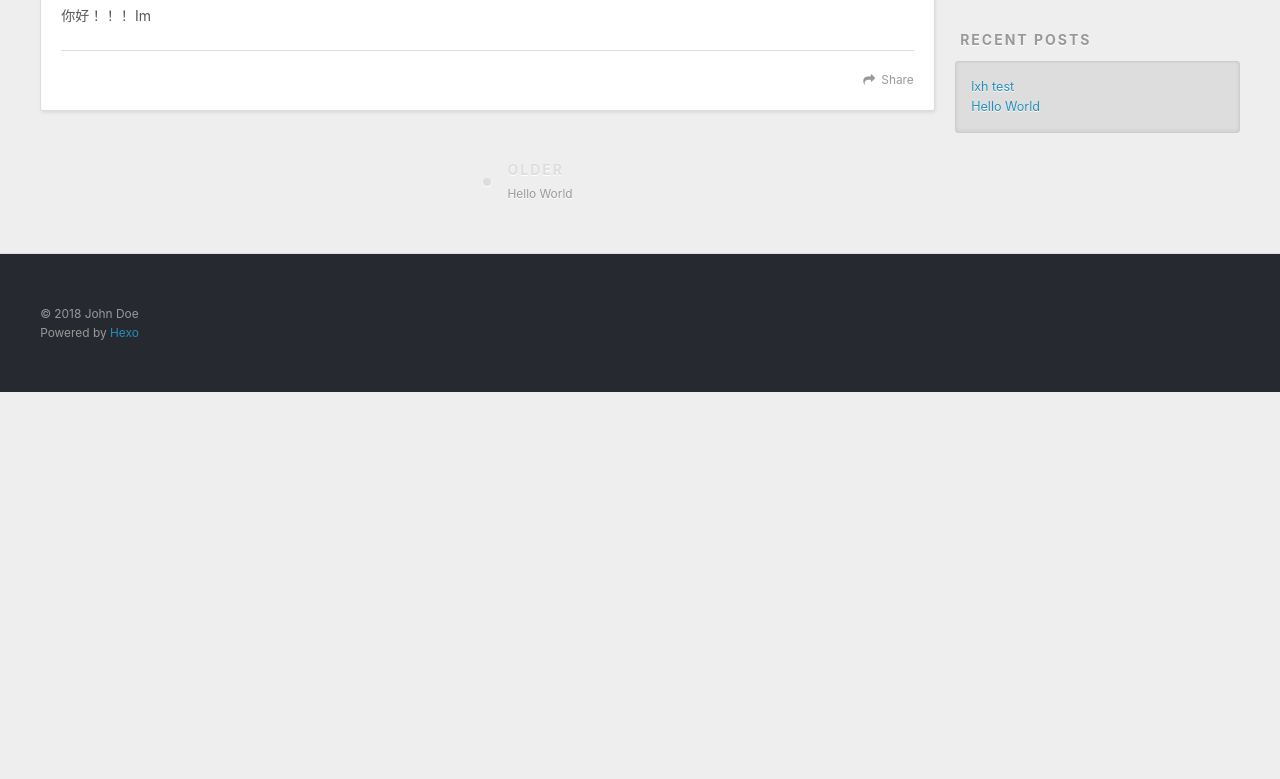
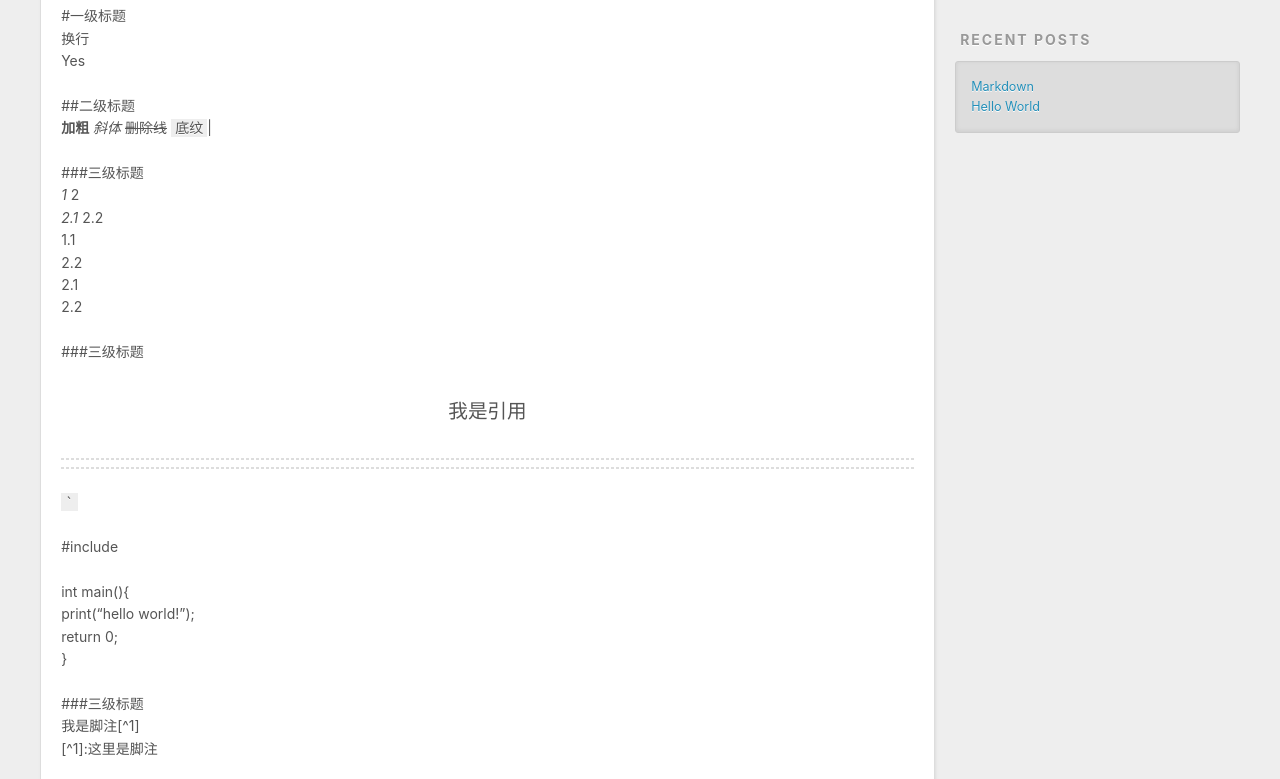
Before and after one commit to lxhsjtu/lxhsjtu.github.io, a plain HTML site: page 2018/05/25/lxh-test/index.html in a window 1280 px wide. Shown: the part 448-1227 px from the top of the page. Before the commit the page ends 840 px from the top, so only its background shows below. Drawn offline with nearby package versions, Linux system fonts and the light colour scheme.

Commit message:
Site updated: 2018-05-25 15:25:48

```diff
--- a/2018/05/25/lxh-test/index.html
+++ b/2018/05/25/lxh-test/index.html
@@ -5,19 +5,19 @@
 
 
 
-  <title>lxh test | Hexo</title>
+  <title>Markdown | Hexo</title>
   <meta name="viewport" content="width=device-width, initial-scale=1, maximum-scale=1">
-  <meta name="description" content="你好！！！ Im">
+  <meta name="description" content="#一级标题换行Yes ##二级标题加粗 斜体 删除线 底纹| ###三级标题1 2    2.1     2.21.12.2    2.1    2.2 ###三级标题  我是引用    ` #include int main(){    print(“hello world!”);    return 0;} ###三级标题我是脚注[^1][^1]:这里是脚注">
 <meta property="og:type" content="article">
-<meta property="og:title" content="lxh test">
+<meta property="og:title" content="Markdown">
 <meta property="og:url" content="http://yoursite.com/2018/05/25/lxh-test/index.html">
 <meta property="og:site_name" content="Hexo">
-<meta property="og:description" content="你好！！！ Im">
+<meta property="og:description" content="#一级标题换行Yes ##二级标题加粗 斜体 删除线 底纹| ###三级标题1 2    2.1     2.21.12.2    2.1    2.2 ###三级标题  我是引用    ` #include int main(){    print(“hello world!”);    return 0;} ###三级标题我是脚注[^1][^1]:这里是脚注">
 <meta property="og:locale" content="default">
-<meta property="og:updated_time" content="2018-05-25T02:36:36.599Z">
+<meta property="og:updated_time" content="2018-05-25T07:25:27.560Z">
 <meta name="twitter:card" content="summary">
-<meta name="twitter:title" content="lxh test">
-<meta name="twitter:description" content="你好！！！ Im">
+<meta name="twitter:title" content="Markdown">
+<meta name="twitter:description" content="#一级标题换行Yes ##二级标题加粗 斜体 删除线 底纹| ###三级标题1 2    2.1     2.21.12.2    2.1    2.2 ###三级标题  我是引用    ` #include int main(){    print(“hello world!”);    return 0;} ###三级标题我是脚注[^1][^1]:这里是脚注">
 
     <link rel="alternate" href="/atom.xml" title="Hexo" type="application/atom+xml">
 
@@ -78,7 +78,7 @@
 
 
     <h1 class="article-title" itemprop="name">
-      lxh test
+      Markdown
     </h1>
 
 
@@ -86,12 +86,26 @@
 
     <div class="article-entry" itemprop="articleBody">
 
-        <p>你好！！！ Im</p>
+        <p>#一级标题<br>换行<br>Yes</p>
+<p>##二级标题<br><strong>加粗</strong> <em>斜体</em> <del>删除线</del> <code>底纹</code>|</p>
+<p>###三级标题<br><em>1
+</em>2<br>    <em>2.1
+    </em>2.2<br>1.1<br>2.2<br>    2.1<br>    2.2</p>
+<p>###三级标题</p>
+<blockquote>
+<p>我是引用</p>
+</blockquote>
+<hr>
+<hr>
+<p><code>`</code></p>
+<p>#include<iostream></iostream></p>
+<p>int main(){<br>    print(“hello world!”);<br>    return 0;<br>}</p>
+<p>###三级标题<br>我是脚注[^1]<br>[^1]:这里是脚注<br><!--注释--></p>
 
 
     </div>
     <footer class="article-footer">
-      <a data-url="http://yoursite.com/2018/05/25/lxh-test/" data-id="cjhlcv1nr0001v4vdoiz3bake" class="article-share-link">Share</a>
+      <a data-url="http://yoursite.com/2018/05/25/lxh-test/" data-id="cjhln6mt40001e0vdrhmb6ud0" class="article-share-link">Share</a>
 
 
     </footer>
@@ -140,7 +154,7 @@
       <ul>
 
           <li>
-            <a href="/2018/05/25/lxh-test/">lxh test</a>
+            <a href="/2018/05/25/lxh-test/">Markdown</a>
           </li>
 
           <li>
```
Also changed, not shown: 2018/05/25/hello-world/index.html (+3 -3 lines), archives/2018/05/index.html (+2 -2 lines), archives/2018/index.html (+2 -2 lines), archives/index.html (+2 -2 lines), index.html (+19 -5 lines).
